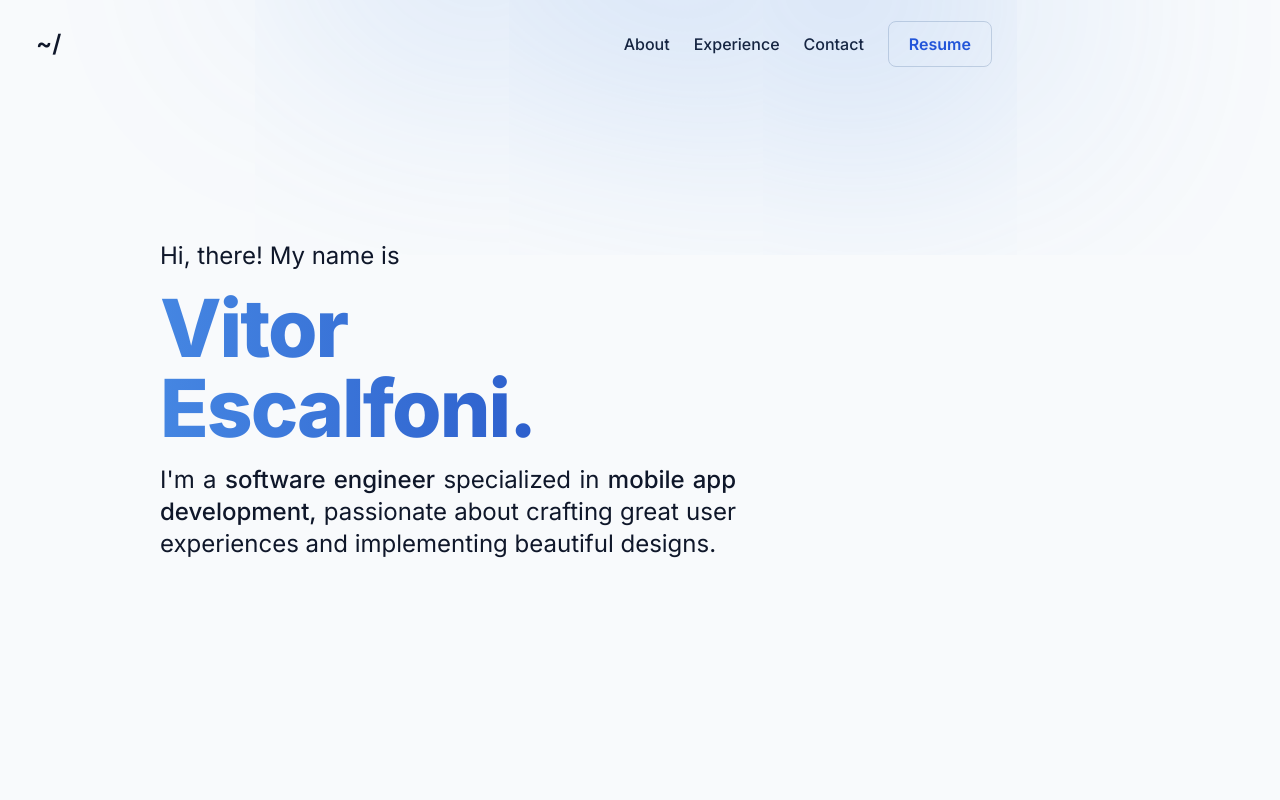
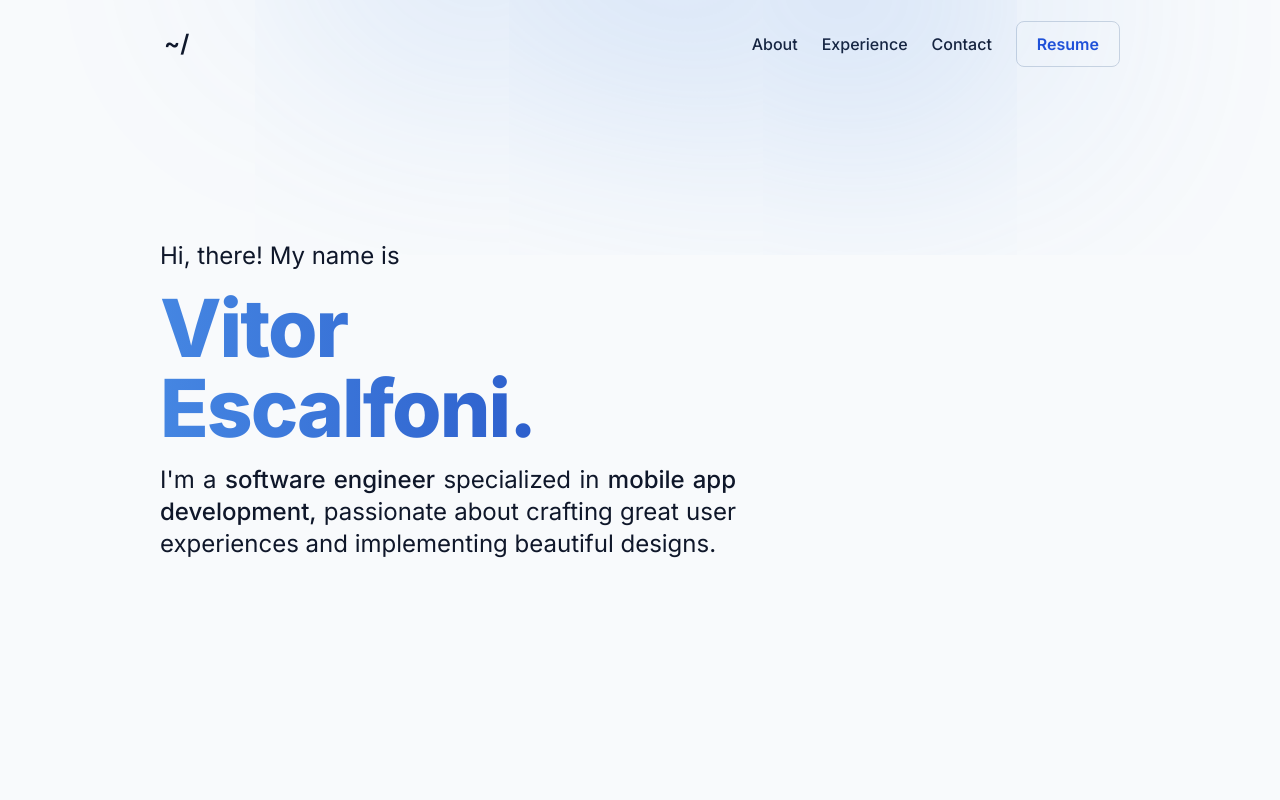
Before and after one commit to scalfs/personal-website, a Next.js app: page / in a window 1280 px wide. Shown: the top 800 px of the page. Built offline with nearby package versions, Linux system fonts and the light colour scheme.

Commit message:
fix: layout updates

```diff
--- a/src/components/Header/index.tsx
+++ b/src/components/Header/index.tsx
@@ -10,10 +10,10 @@ const navigation = [
 ]
 
 const Header = () => (
-  <header>
+  <header className="relative mx-auto max-w-5xl">
     <Popover
       as="nav"
-      className="absolute mx-auto w-full max-w-5xl px-4 sm:px-6 sm:text-lg md:px-8"
+      className="absolute w-full px-4 sm:px-6 sm:text-lg md:px-8"
     >
       <div className="flex items-center pt-6 text-base">
         <div className="-mx-1 flex grow justify-between">
--- a/src/icons/mail.tsx
+++ b/src/icons/mail.tsx
@@ -2,6 +2,8 @@ const IconMail = () => (
   <svg
     xmlns="http://www.w3.org/2000/svg"
     fill="none"
+    height="24"
+    width="24"
     viewBox="0 0 24 24"
     stroke="currentColor"
     strokeWidth={2}
```
Also changed, not shown: 2 other files (tests, documents, lock files or other folders).
